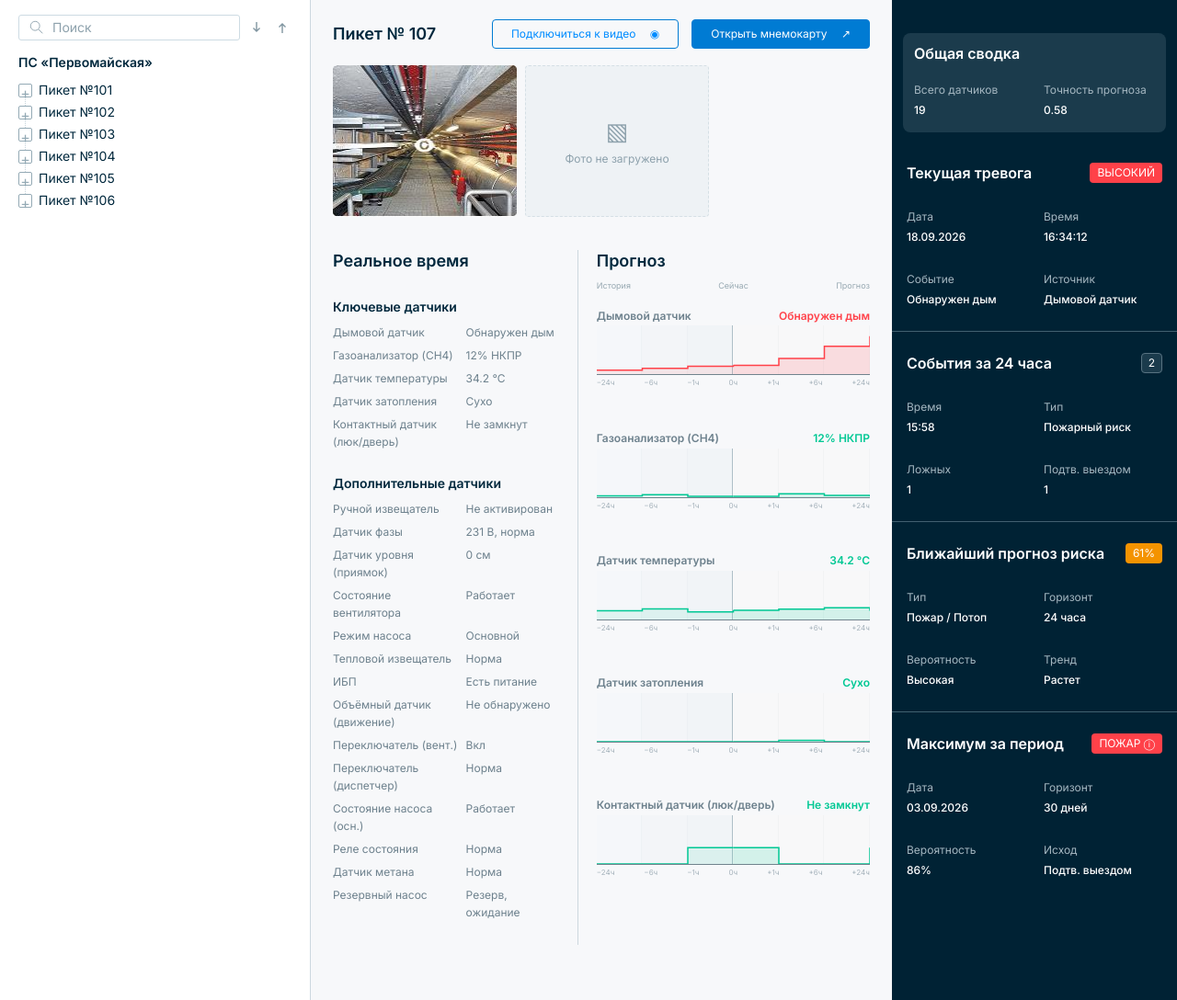
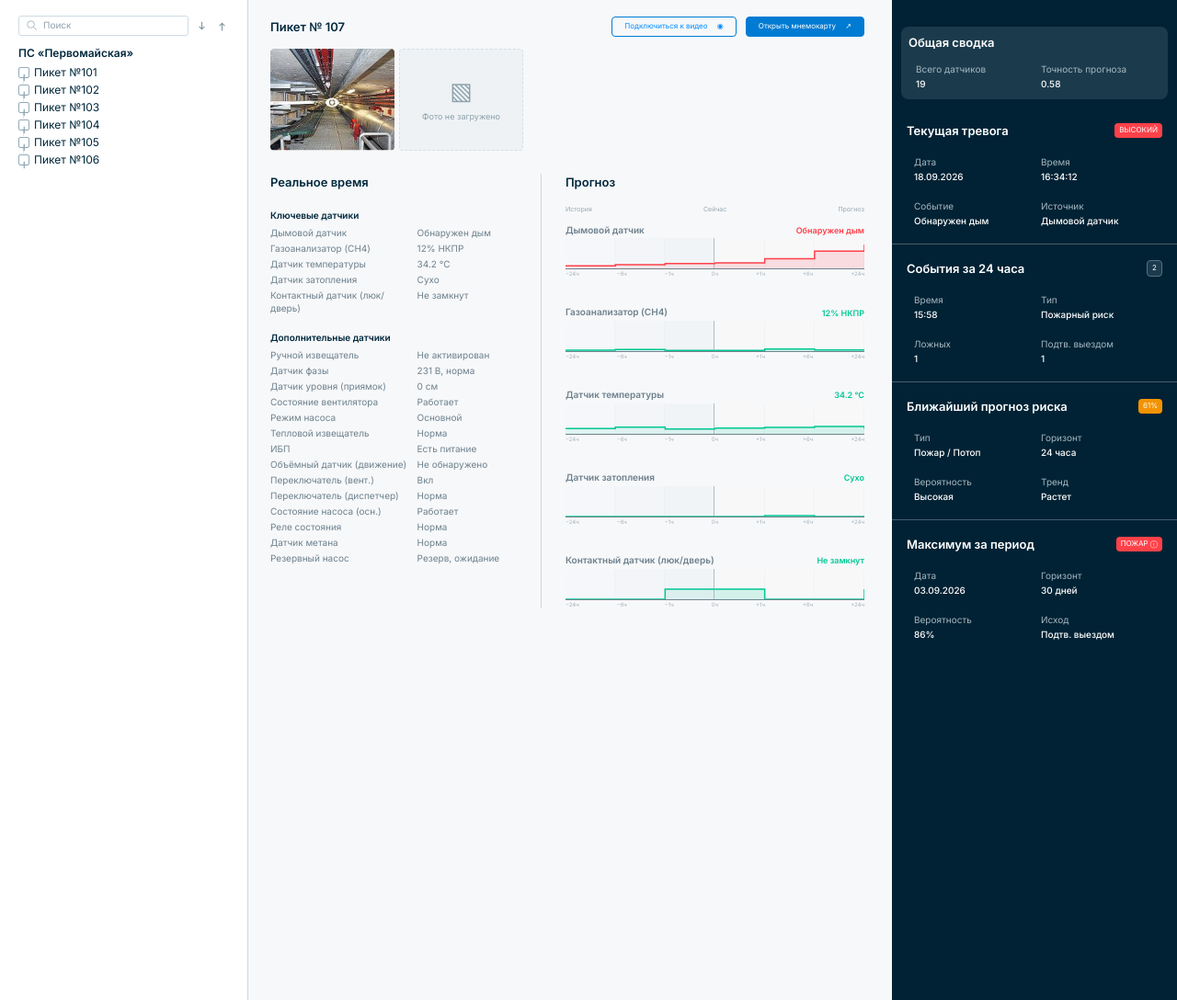
Before and after one commit to fotolx/pulse_ai_hakaton, a Django app: page /equipment/ in a window 1280 px wide. Shown: the part 88-1176 px from the top of the page at 92% size. Run offline with Django 5.2, Linux system fonts and the light colour scheme; parts of the project's set-up code (start-up, migrations or seed data) failed here and were passed over.

Commit message:
Update equipment.css

```diff
--- a/pulse_ai/static/css/pages/equipment.css
+++ b/pulse_ai/static/css/pages/equipment.css
@@ -137,7 +137,54 @@ body[data-page="equipment"] *::-webkit-scrollbar-thumb:hover { background: #8da1
 .equipment__search { margin-bottom: 14px; }
 .equipment__search label { height: 28px; }
 .equipment__branches button { min-height: 24px; padding-block: 2px; }
-@media (min-width: 1151px) { .equipment { grid-template-columns: 338px minmax(560px, 1fr) 310px; } .equipment__tree { padding: 16px 20px; } }
+@media (min-width: 1151px) { .equipment { grid-template-columns: 270px minmax(560px, 1fr) 310px; } .equipment__tree { padding: 16px 20px; } }
+
+/* Compact desktop layout follows the supplied 1308 × 676 registry design. */
+@media (min-width: 1151px) and (max-width: 1500px) {
+  .equipment h1, .equipment h2 { font-size: 13px; line-height: 18px; }
+  .equipment__tree { padding: 17px 20px; }
+  .equipment__search { gap: 6px; margin-bottom: 10px; }
+  .equipment__search label { height: 22px; padding-inline: 7px; }
+  .equipment__search label > svg { width: 14px; height: 14px; }
+  .equipment__search input { padding-left: 5px; font-size: 10px; }
+  .equipment__search > button { width: 16px; height: 22px; flex-basis: 16px; }
+  .equipment__search > button svg { width: 13px; height: 13px; }
+  .equipment__tree .equipment__station h2 { margin-bottom: 2px; font-size: 12px; line-height: 18px; }
+  .equipment__node { min-height: 19px; gap: 5px; }
+  .equipment__toggle { width: 12px; height: 12px; font-size: 10px; line-height: 9px; }
+  .equipment__select, .equipment__branches button { padding-block: 1px; font-size: 12px !important; }
+  .equipment__branch:not(:last-child)::before { left: 5px; top: 16px; bottom: -3px; }
+  .equipment__branches { margin-left: 5px; padding: 0 0 1px 27px; }
+  .equipment__branches button { min-height: 18px; }
+  .equipment__branches button::before { left: -16px; width: 14px; }
+  .equipment__main { padding: 18px 30px 16px 24px; }
+  .equipment__toolbar { margin-bottom: 13px; }
+  .equipment__toolbar > div { gap: 10px; }
+  .equipment__button { min-height: 22px; padding: 4px 13px; font-size: 8px !important; }
+  .equipment__button span { margin-left: 8px; }
+  .equipment__photos { gap: 5px; margin-bottom: 25px; }
+  .equipment__photos img, .equipment__photo-empty { width: 135px; height: 111px; }
+  .equipment__photo-empty { font-size: 9px; }
+  .equipment__live { padding-right: 26px; }
+  .equipment__live > h2 { margin-bottom: 20px; }
+  .equipment__sensor-group { margin-bottom: 18px; }
+  .equipment__sensor-group h3 { margin-bottom: 4px; font-size: 10px; line-height: 15px; }
+  .equipment__sensor-group dl > div { grid-template-columns: 1.4fr 1fr; gap: 8px; margin-bottom: 3px; font-size: 10px; line-height: 14px; }
+  .equipment__forecast { padding-left: 26px; }
+  .equipment__forecast h2 { margin-bottom: 17px; }
+  .equipment__legend { margin-bottom: 9px; font-size: 7px; }
+  .equipment__charts { gap: 29px; }
+  .equipment__chart figcaption { min-height: 15px; margin-bottom: 3px; font-size: 10px; }
+  .equipment__reading { font-size: 9px; }
+  .equipment__plot { height: 34px; }
+  .equipment__axis { padding-top: 2px; font-size: 6px; }
+  .equipment__summary { padding-top: 29px; }
+  .equipment__overview { margin: 0 10px 8px; padding: 8px 8px 10px; }
+  .equipment__summary dl { gap: 18px 14px; padding: 13px 8px 0; font-size: 10px; line-height: 14px; }
+  .equipment__summary-section { padding: 17px 16px 18px; }
+  .equipment__summary-section dl { padding-top: 18px; }
+  .equipment__badge { padding: 3px 5px; font-size: 8px; }
+}
 
 /* Desktop spacing follows the supplied 1920 × 1080 registry layout. */
 @media (min-width: 1501px) {
```
